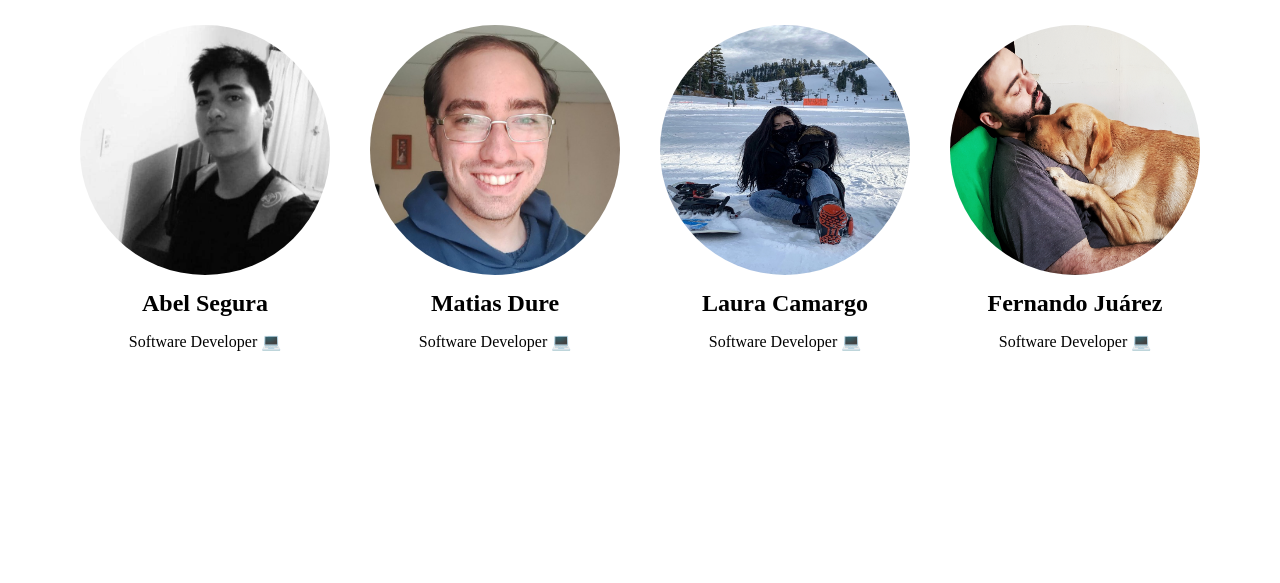
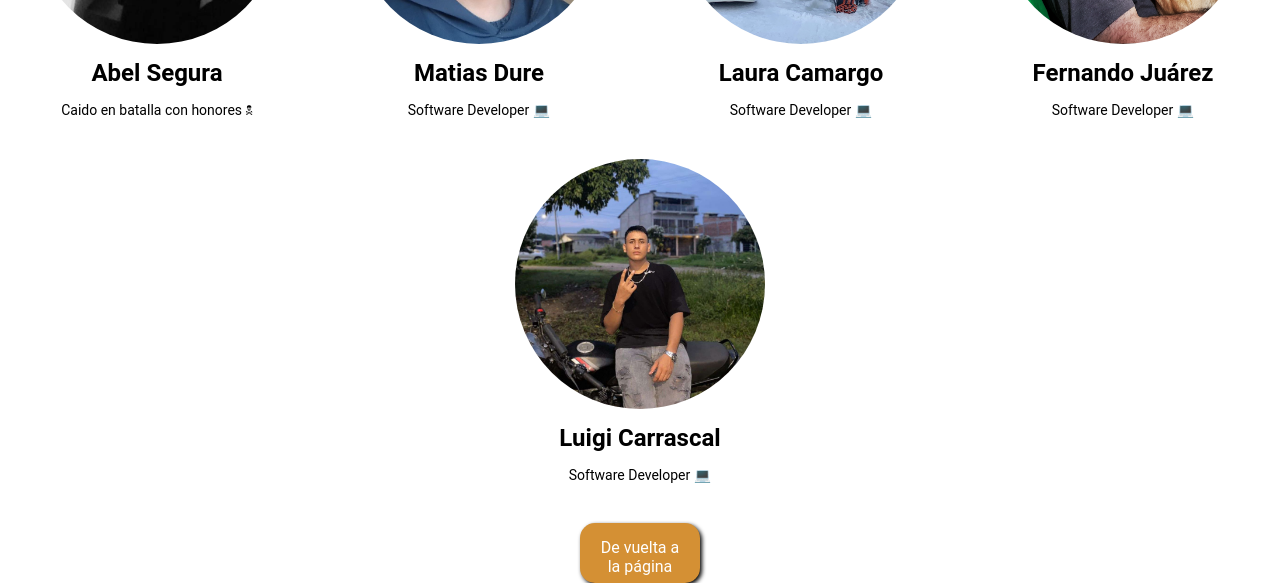
Before and after one commit to niico995/group3PetShop, a plain HTML site: page pages/integrantes.html in a window 1280 px wide. Shown: the part 271-854 px from the top of the page. Before the commit the page ends 800 px from the top, so only its background shows below. Drawn offline with Linux system fonts and the light colour scheme.

Commit message:
integrantes listo

```diff
--- a/assets/styles/headerFooter.css
+++ b/assets/styles/headerFooter.css
@@ -1,3 +1,10 @@
+* {
+    margin: 0;
+    padding: 0;
+    box-sizing: border-box;
+    font-family: 'Roboto', sans-serif;
+
+}
 header {
     width: 100%;
     background-color: #D49034;
--- a/assets/styles/integrantes.css
+++ b/assets/styles/integrantes.css
@@ -42,3 +42,19 @@ main {
     width: 250px;
     height: 250px;
 }
+
+legend {
+    font-size: 14px;
+}
+
+a {
+    width: 120px;
+    height: 60px;
+    color: white;
+    background-color: #D49034;
+    text-decoration: none;
+    border-radius: 15px;
+    text-align: center;
+    padding: 15px;
+    box-shadow: 2px 2px 4px black;
+}
--- a/pages/integrantes.html
+++ b/pages/integrantes.html
@@ -4,6 +4,7 @@
     <meta charset="UTF-8">
     <meta name="viewport" content="width=device-width, initial-scale=1.0">
     <title>Integrantes Grupo 3</title>
+    <link rel="stylesheet" href="../assets/styles/headerFooter.css">
     <link rel="stylesheet" href="../assets/styles/integrantes.css">
 </head>
 <body>
@@ -13,7 +14,7 @@
             <div class="integrante">
                 <img class="profilePic" src="../assets/img/abelProfile.jpg" alt="foto de abel">
                 <h2>Abel Segura</h2>
-                <legend>Software Developer &#128187;</legend>
+                <legend>Caido en batalla con honores &#128369;</legend>
             </div>
             <div class="integrante">
                 <img class="profilePic" src="../assets/img/matiD.jpg" alt="foto de matias">
@@ -30,8 +31,14 @@
                 <h2>Fernando Juárez</h2>
                 <legend>Software Developer &#128187;</legend>
             </div>
+            <div class="integrante">
+                <img class="profilePic" src="../assets/img/profileLuigi.webp" alt="foto de Fernando">
+                <h2>Luigi Carrascal</h2>
+                <legend>Software Developer &#128187;</legend>
+            </div>
 
         </div>
+        <a href="../index.html">De vuelta a la página</a>
     </main>
 </body>
 </html>
```
Also changed, not shown: assets/js/farmacia.js (+15 -12 lines), pages/farmacia.html (+2 -0 lines), pages/jugueteria.html (+1 -1 lines), assets/img/profileLuigi.webp (added).
